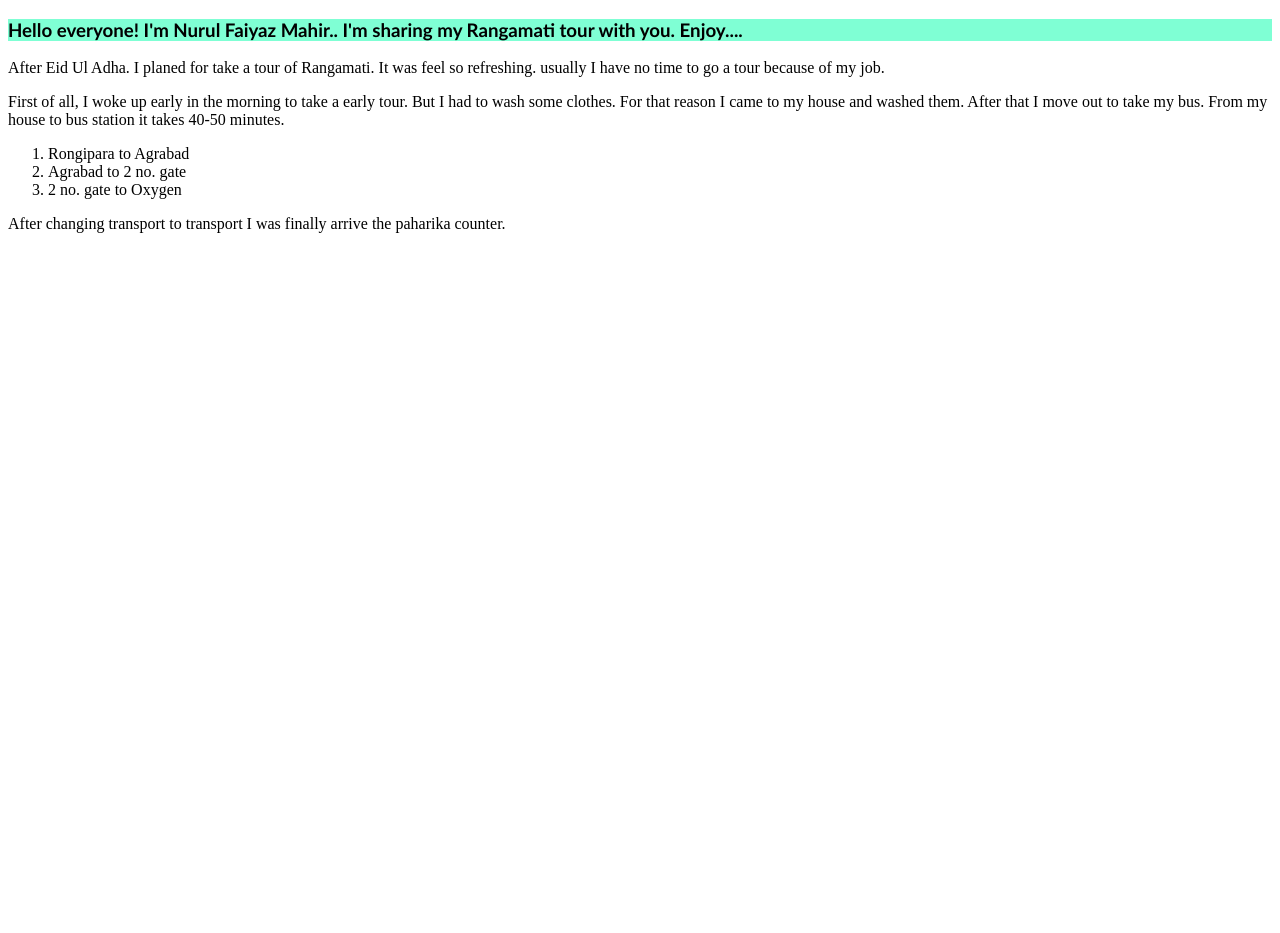
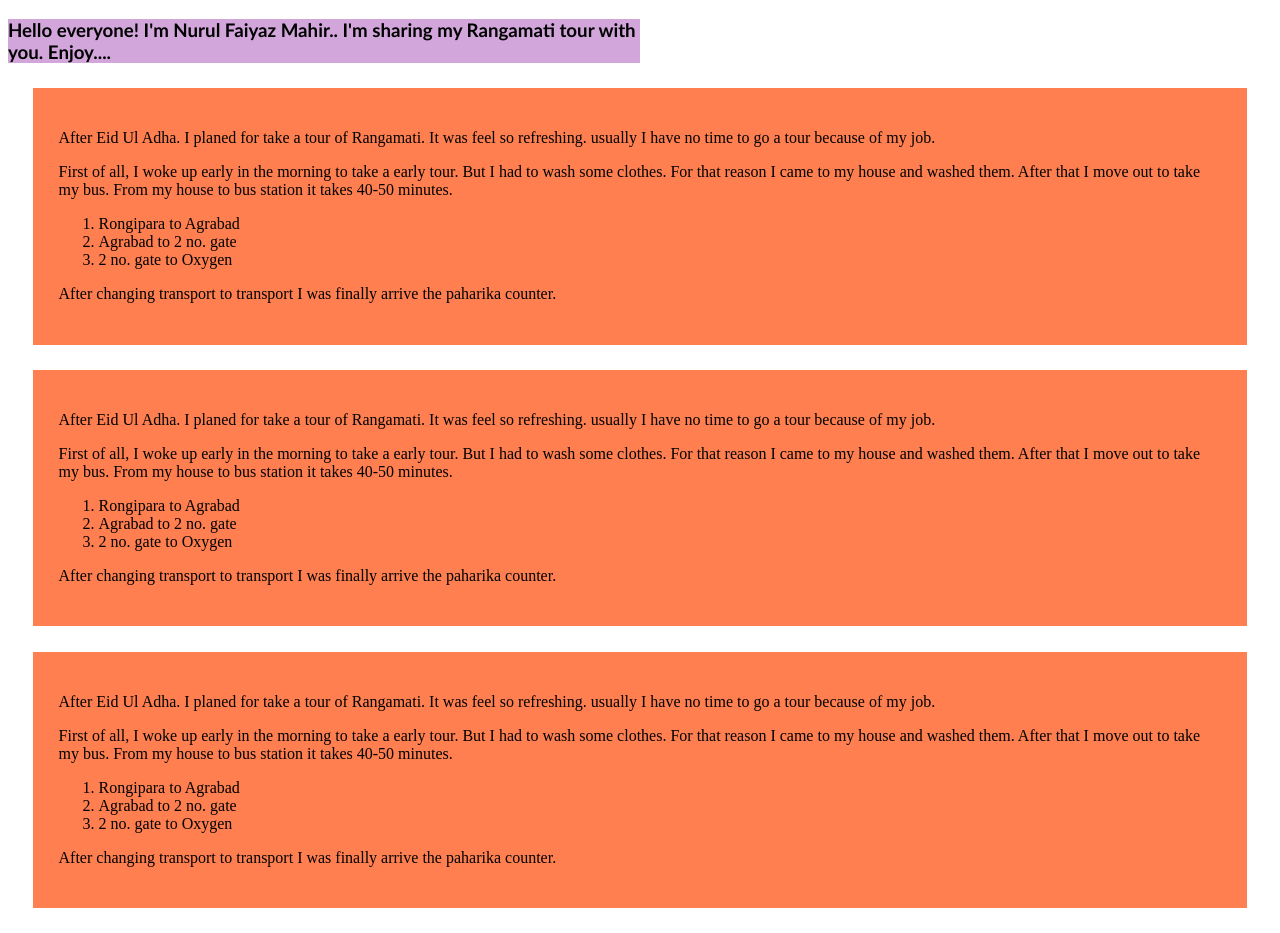
Before and after one commit to NurulFaiyaz/rangamati-blog, a plain HTML site: page index.html in a window 1280 px wide. Before the commit the page ends 800 px from the top, so only its background shows below. Drawn offline with Linux system fonts and the light colour scheme.

Commit message:
added some fancy bc color

```diff
--- a/index.html
+++ b/index.html
@@ -9,7 +9,7 @@
 <body>
     <h3 class="vlogheading">Hello everyone! I'm Nurul Faiyaz Mahir.. I'm sharing my Rangamati tour with you. Enjoy....</h3>
 
-    <div>
+    <div class="firstp">
 <p> After Eid Ul Adha. I planed for take a tour of Rangamati. It was feel so refreshing. usually I have no time to go a tour because of my job.</p>
 <p> First of all, I woke up early in the morning to take a early tour. But I had to wash some clothes. For that reason I came to my house and washed them. After that I move out to take my bus. From my house to bus station it takes 40-50 minutes.</p>
 
@@ -19,6 +19,30 @@
     <li>2 no. gate to Oxygen</li>
 </ol>
 <p> After changing transport to transport I was finally arrive the paharika counter.</p>
-    </div>
+</div>
+
+<div class="secondp">
+    <p> After Eid Ul Adha. I planed for take a tour of Rangamati. It was feel so refreshing. usually I have no time to go a tour because of my job.</p>
+    <p> First of all, I woke up early in the morning to take a early tour. But I had to wash some clothes. For that reason I came to my house and washed them. After that I move out to take my bus. From my house to bus station it takes 40-50 minutes.</p>
+
+    <ol>
+        <li> Rongipara to Agrabad</li>
+        <li>Agrabad to 2 no. gate</li>
+        <li>2 no. gate to Oxygen</li>
+    </ol>
+    <p> After changing transport to transport I was finally arrive the paharika counter.</p>
+        </div>
+
+<div class="thirdp">
+    <p> After Eid Ul Adha. I planed for take a tour of Rangamati. It was feel so refreshing. usually I have no time to go a tour because of my job.</p>
+    <p> First of all, I woke up early in the morning to take a early tour. But I had to wash some clothes. For that reason I came to my house and washed them. After that I move out to take my bus. From my house to bus station it takes 40-50 minutes.</p>
+
+    <ol>
+        <li> Rongipara to Agrabad</li>
+        <li>Agrabad to 2 no. gate</li>
+        <li>2 no. gate to Oxygen</li>
+    </ol>
+    <p> After changing transport to transport I was finally arrive the paharika counter.</p>
+        </div>
 </body>
 </html>
--- a/styles/vlog.css
+++ b/styles/vlog.css
@@ -1,4 +1,11 @@
 .vlogheading{
-    background-color: aquamarine;
+    background-color: rgb(210, 166, 219); width: 50%;
     font-family: 'Gill Sans', 'Gill Sans MT', Calibri, 'Trebuchet MS', sans-serif;
 }
+
+div{
+margin: 2%;
+border: 5px;
+padding: 2%;
+background-color: coral;
+}
```
